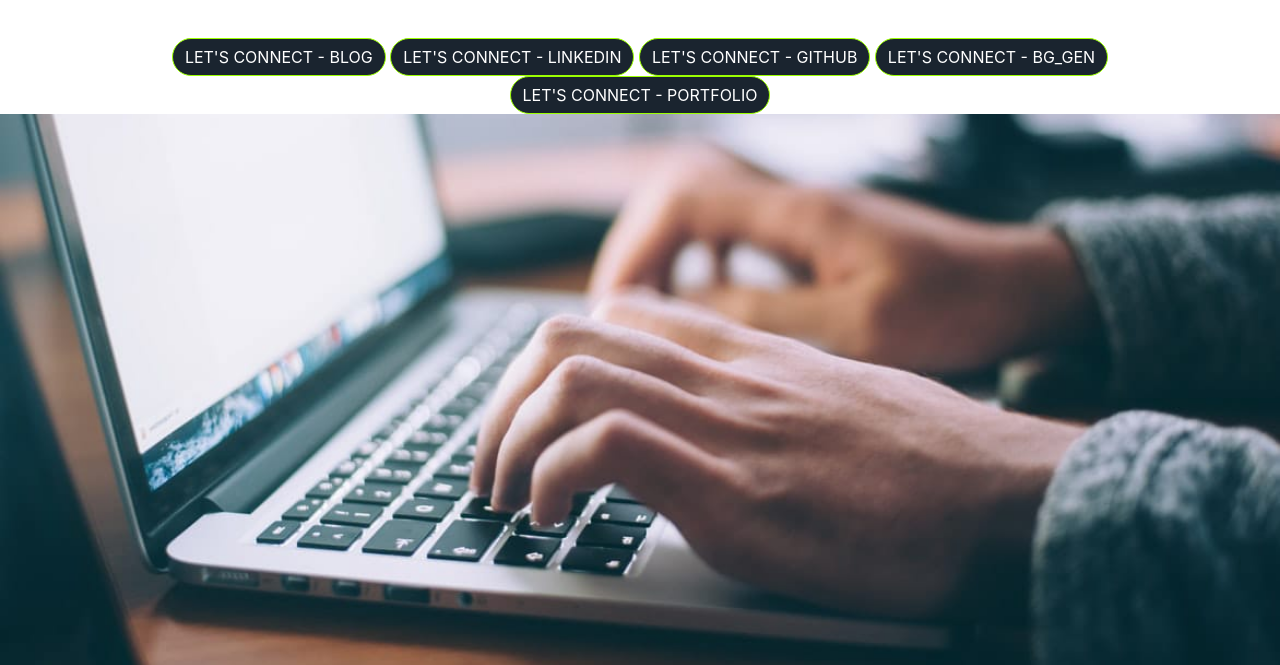
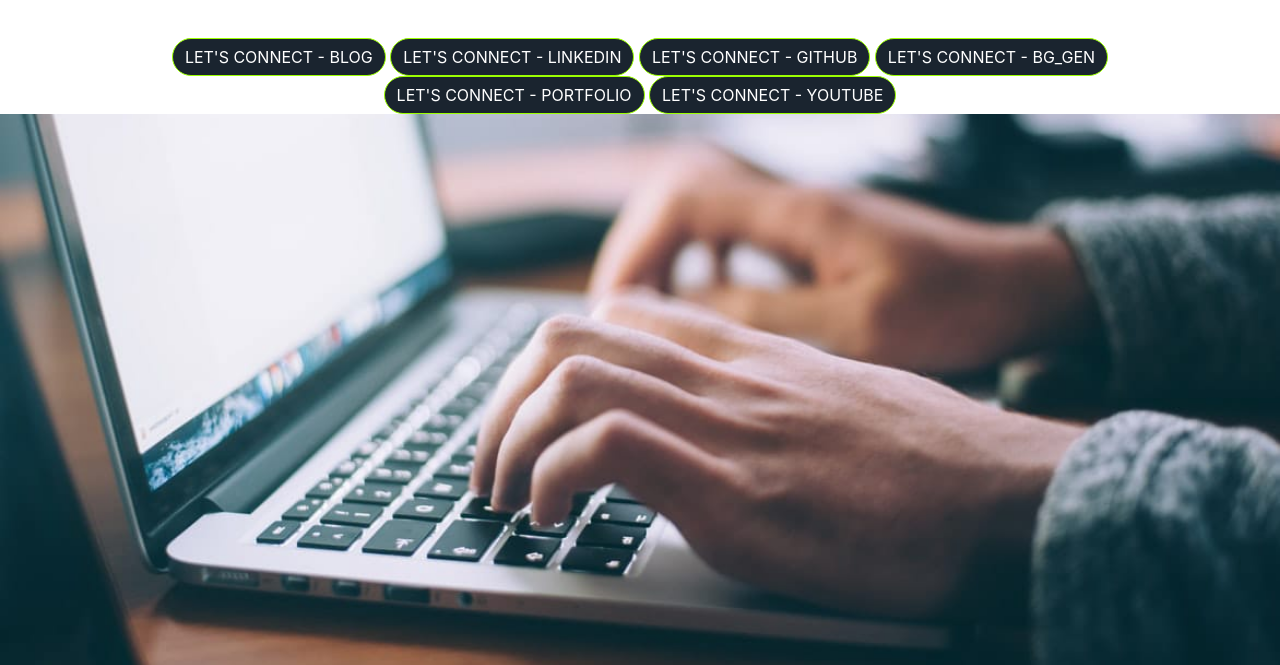
Before and after one commit to akshayshriwaskar/Akki, a plain HTML site: page index.html in a window 1280 px wide. Shown: the part 135-800 px from the top of the page. Drawn offline with nearby package versions, Linux system fonts and the light colour scheme.

Commit message:
Update index.html

```diff
--- a/index.html
+++ b/index.html
@@ -40,7 +40,9 @@
       <a href="https://akshayshriwaskar.github.io/Portfolio/" alt="Portfolio">
       <button class="btn btn-primary bt-xl">Let's connect - Portfolio</button>
       </a>
-
+        <a href="https://youtube.com/@akshayshriwaskar/" alt="YouTube">
+      <button class="btn btn-primary bt-xl">Let's connect - YouTube</button>
+      </a>
   </section>
   </div>
   </div>
```
